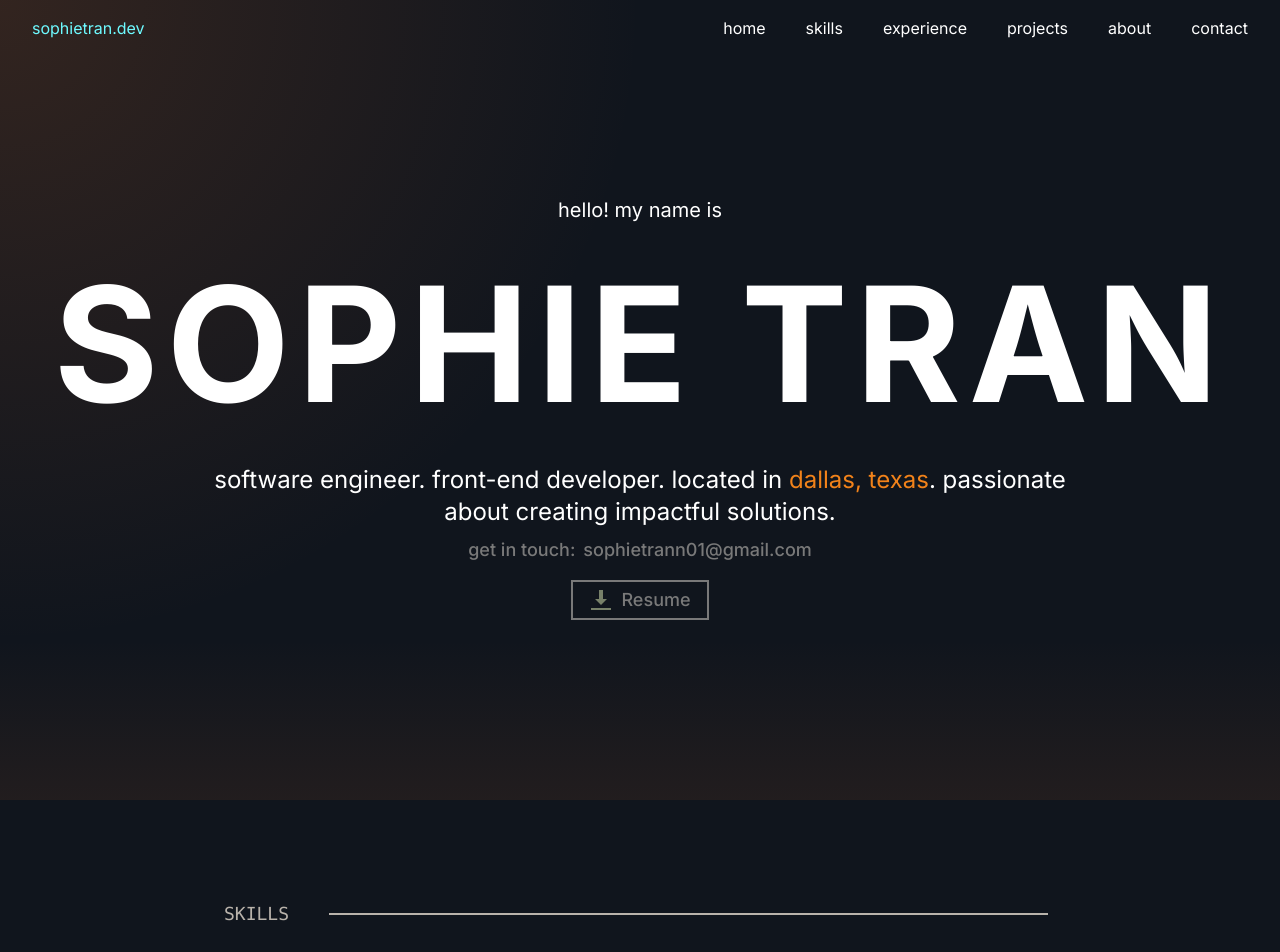
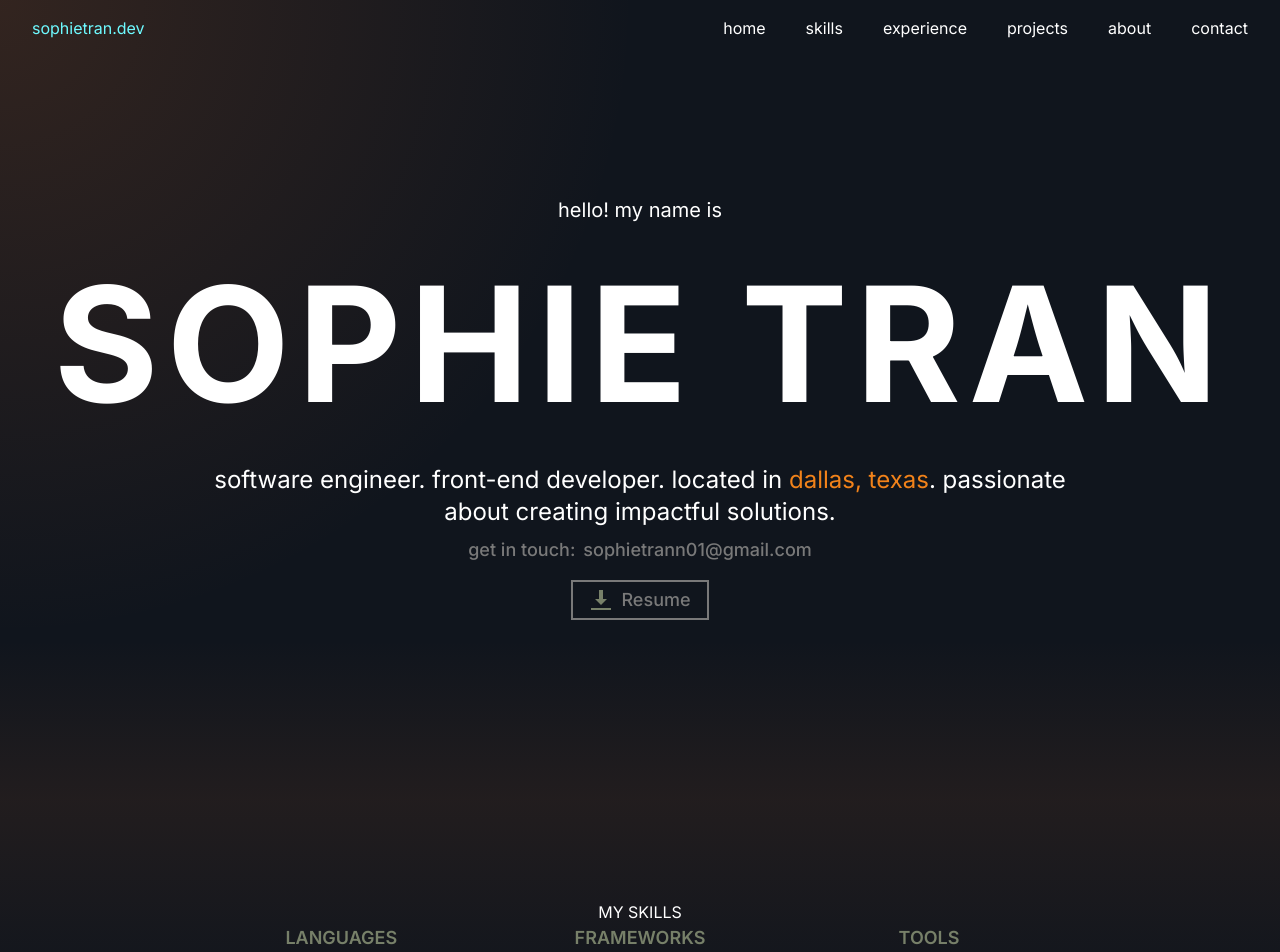
Before and after one commit to sophiietran/portfolio-website, a React (Vite) app: page / in a window 1280 px wide. Shown: the top 952 px of the page. Built offline with nearby package versions, Linux system fonts and the light colour scheme.

Commit message:
home page redundancy cleanup

```diff
--- a/src/components/SectionTitle.jsx
+++ b/src/components/SectionTitle.jsx
@@ -1,3 +1,4 @@
+// TODO: DELETE THIS
 export default function SectionTitle(props) {
   return (
     <div class="flex items-center w-full max-w-4xl text-lg text-[#b9b3ab] mb-12">
--- a/src/components/sections/Home.jsx
+++ b/src/components/sections/Home.jsx
@@ -2,12 +2,12 @@ export default function HomeSection() {
   return (
     <section
       id="home"
-      class="relative h-screen w-screen flex justify-center items-center bg-linear-to-t from-[rgba(190,98,41,0.1)] via-transparent via-20% to-transparent"
+      class="relative h-screen w-screen flex justify-center items-center bg-linear-to-t from-[rgba(190,98,41,0.1)] via-20% via-transparent"
     >
-      <div class="text-center m-12 -mt-7">
+      <div class="text-center mx-12 mb-12 -mt-7">
         <p class="text-xl">hello! my name is</p>
 
-        <h1 class="font-bold text-[10rem] tracking-wider ">SOPHIE TRAN</h1>
+        <h1 class="font-bold text-[10rem] tracking-wider">SOPHIE TRAN</h1>
 
         <p class="text-2xl max-w-4xl mx-auto">
           software engineer. front-end developer. located in
--- a/src/components/sections/Skills.jsx
+++ b/src/components/sections/Skills.jsx
@@ -3,9 +3,10 @@ export default function Skills(props) {
   return (
     <section
       id="skills"
-      class="w-screen pt-25 pb-5 px-4 flex flex-col justify-center items-center"
+      class="w-screen pt-25 pb-5 px-4 flex flex-col justify-center items-center bg-linear-to-b from-[rgba(190,98,41,0.1)] via-transparent via-50% to-transparent"
     >
-      <SectionTitle name={props.name} />
+
+      <h1>MY SKILLS</h1>
 
       <div class="max-w-4xl w-full grid grid-cols-1 md:grid-cols-3 lg:grid-cols-3 text-[#9d9c91] justify-items-center space-y-10">
         {/* languages */}
```
